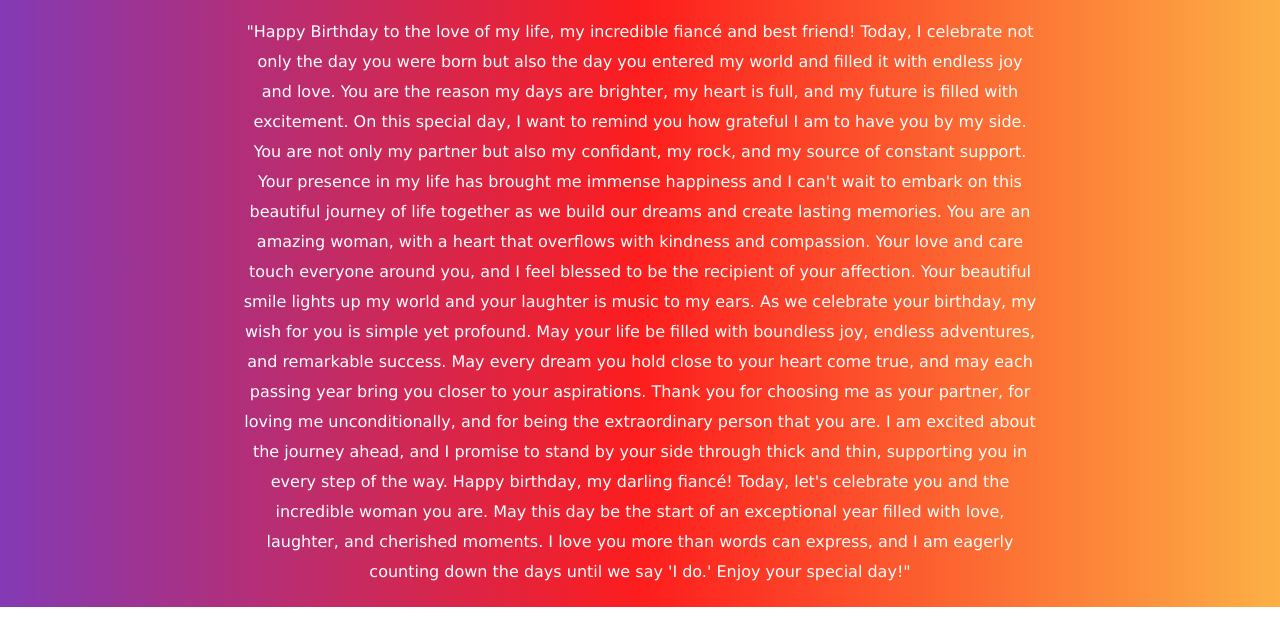
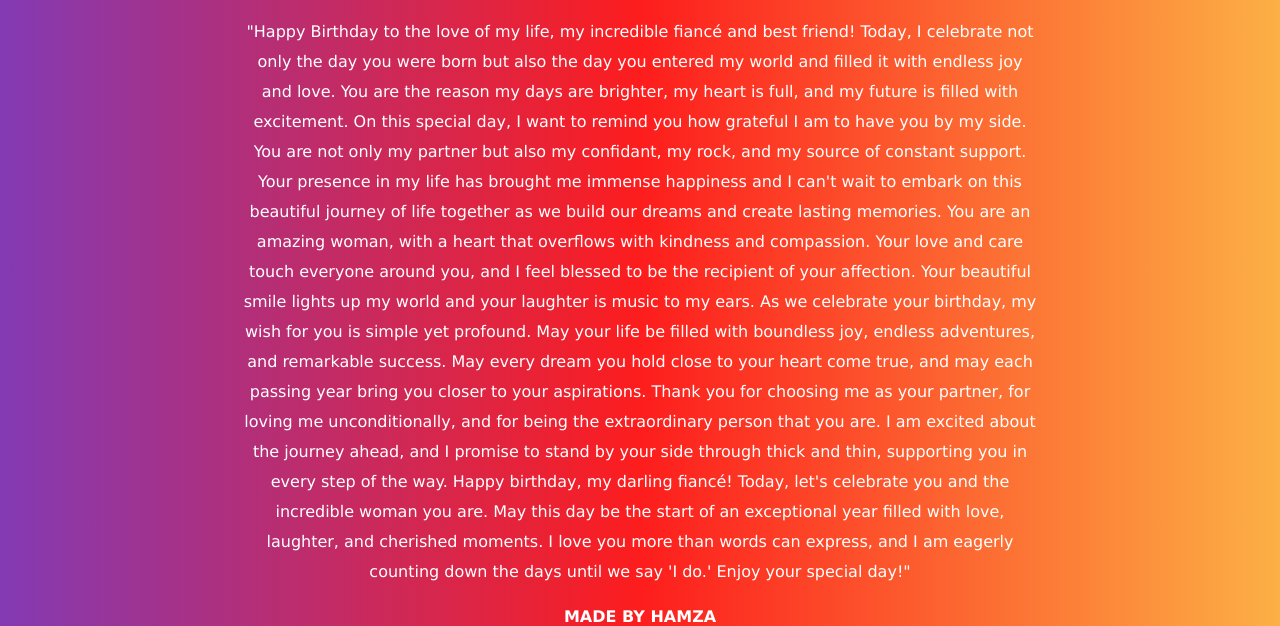
Before and after one commit to Muhammadhamza125/happybirthday, a plain HTML site: page index.html in a window 1280 px wide. Shown: the part 492-1118 px from the top of the page. Drawn offline with Linux system fonts and the light colour scheme.

Commit message:
Update style.css

```diff
--- a/style.css
+++ b/style.css
@@ -51,6 +51,11 @@ footer h2{
     font-size: 16px;
     color: #fff;
      font-family: Verdana, Geneva, Tahoma, sans-serif;
+     text-align: center;
+      background: rgb(131,58,180);
+    background: linear-gradient(90deg, rgba(131,58,180,1) 0%, rgba(253,29,29,1) 50%, rgba(252,176,69,01) 100%);
+    width:100%;
+    height:auto;
 }
 @Media (max-width: 767px){
     .birthday img{
```
